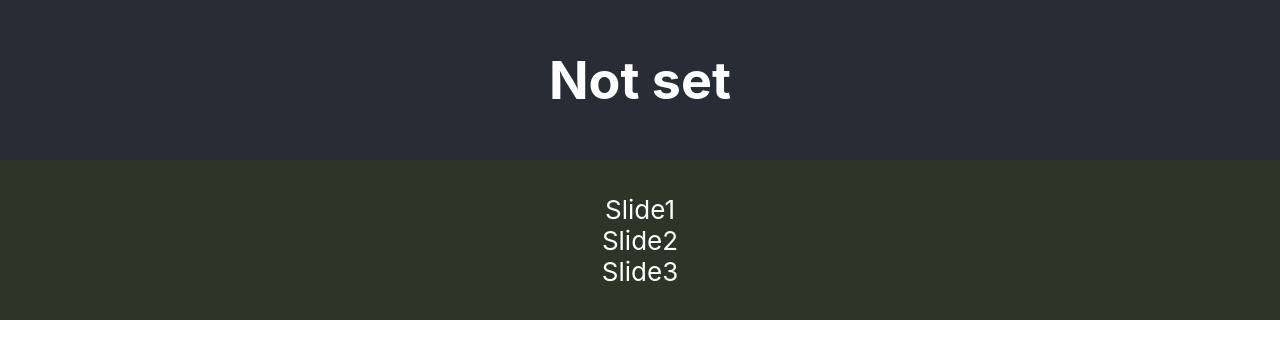
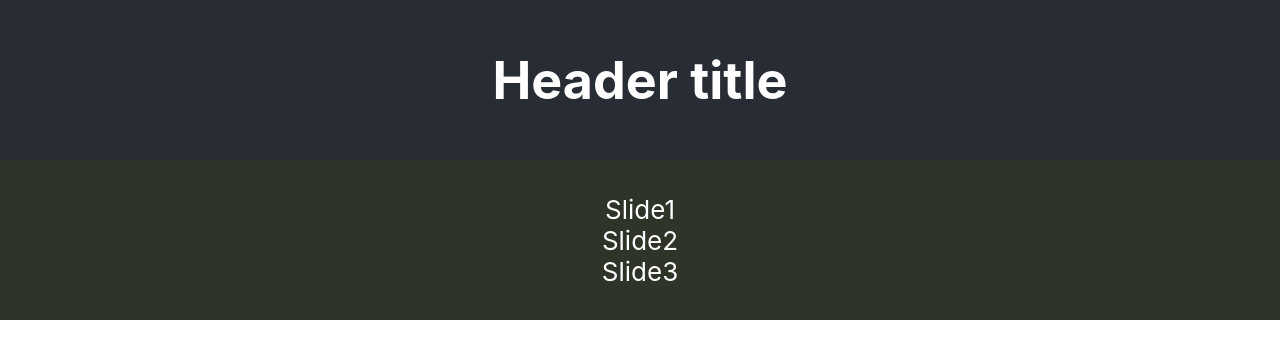
Before and after one commit to pohlaniacz/wysiwihyg, a React (Create React App) app: page / in a window 1280 px wide. Shown: the top 358 px of the page. Built offline with nearby package versions, Linux system fonts and the light colour scheme.

Commit message:
data from file

```diff
--- a/src/App.js
+++ b/src/App.js
@@ -2,18 +2,33 @@ import './styles/App.css';
 import Header from "./components/editor/Header";
 import Slider from "./components/editor/Slider";
 import ActionButton from "./components/layout/ActionButton";
+import data from "./data"
 
 function App() {
+
+    const blocks = data.map(item => {
+        if (item.type === "header") {
+            return <Header
+                key={item.id}
+                position={item.position}
+                text={item.data.title}
+            >
+                <ActionButton text="up"/>
+                <ActionButton text="down" />
+            </Header>
+        }
+        if (item.type === "slider") {
+            return <Slider
+                key={item.id}
+                position={item.position}
+            />
+        }
+    }
+    )
+
   return (
     <div className="App">
-        <Header position="1">
-            <ActionButton text="up"/>
-            <ActionButton text="down" />
-        </Header>
-        <Slider position="2">
-            <ActionButton text="up"/>
-            <ActionButton text="down" />
-        </Slider>
+        {blocks}
     </div>
   );
 }
--- /dev/null
+++ b/src/data.js
@@ -0,0 +1,27 @@
+export default [
+    {
+        id: 1,
+        type: "header",
+        data: {
+            title: 'Header title',
+        },
+        position: 1
+    },
+    {
+        id: 2,
+        type: "slider",
+        data: [
+            {
+                title: 'Slide 1',
+                content: 'Content 1',
+                image: '',
+            },
+            {
+                title: 'Slide 2',
+                content: 'Content 2',
+                image: '',
+            },
+        ],
+        position: 2,
+    },
+]
```
